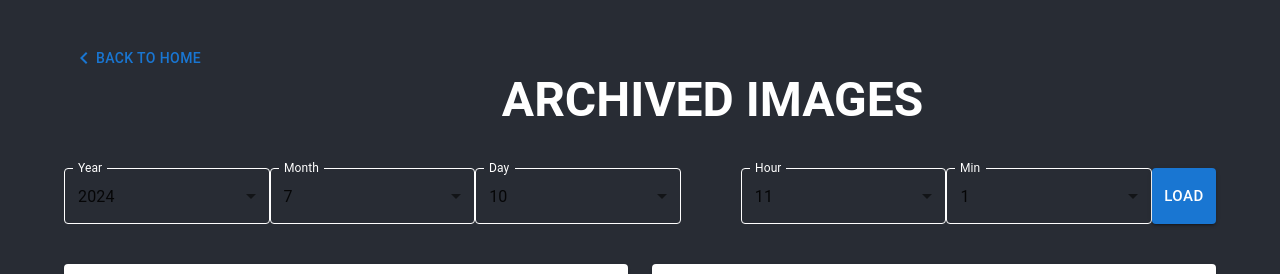
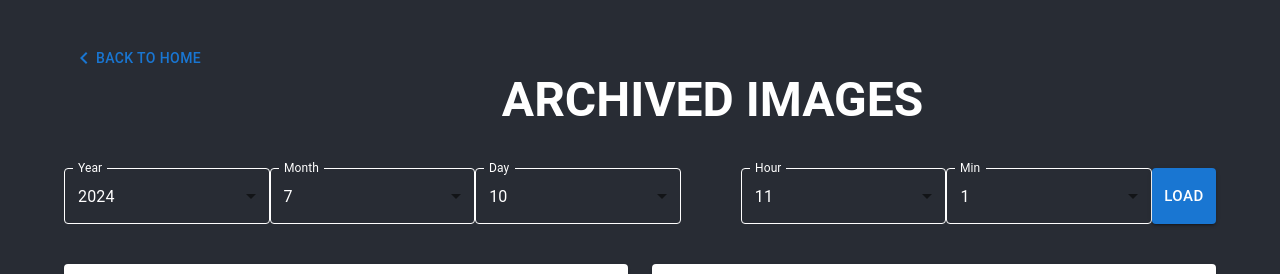
Before and after one commit to stelianrosca618/wxweb-reop, a React (Create React App) app in the folder frontend/: page /archive in a window 1280 px wide. Shown: the top 274 px of the page. Built offline with nearby package versions, Linux system fonts and the light colour scheme.

Commit message:
update select color

```diff
--- a/frontend/src/Pages/Archive/archive.js
+++ b/frontend/src/Pages/Archive/archive.js
@@ -154,6 +154,7 @@ export const Archive = () => {
               labelId="demo-simple-select-label"
               id="demo-simple-select"
               value={tyear}
+              sx={{color: 'white'}}
               label="Year"
               onChange={(e) => {onYearChange(e)}}
             >
@@ -173,6 +174,7 @@ export const Archive = () => {
               labelId="demo-simple-select-label"
               id="demo-simple-select"
               value={tmonth}
+              sx={{color: 'white'}}
               label="Month"
               onChange={(e) => {onMonthChange(e)}}
             >
@@ -193,6 +195,7 @@ export const Archive = () => {
               id="demo-simple-select"
               value={tdate}
               label="Day"
+              sx={{color: 'white'}}
               onChange={(e) => {onDayChange(e)}}
             >
                {daylist.map((datyItem) => (
@@ -212,6 +215,7 @@ export const Archive = () => {
               labelId="demo-simple-select-label"
               id="demo-simple-select"
               value={thours}
+              sx={{color: 'white'}}
               label="Hour"
               onChange={(e) => {onHourChange(e)}}
             >
@@ -231,6 +235,7 @@ export const Archive = () => {
               labelId="demo-simple-select-label"
               id="demo-simple-select"
               value={tmins}
+              sx={{color: 'white'}}
               label="Min"
               onChange={(e) => {onMinsChange(e)}}
             >
```
